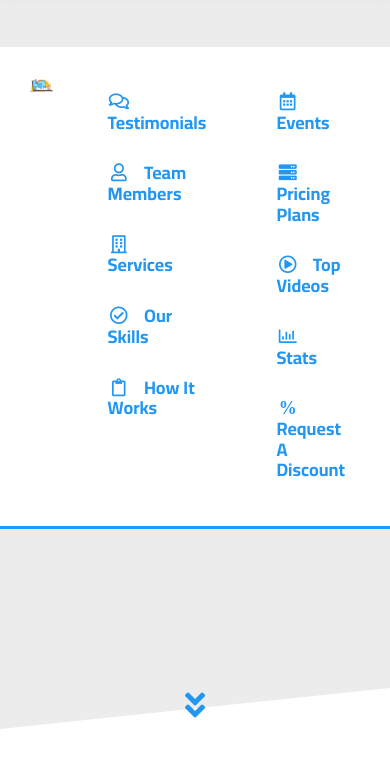
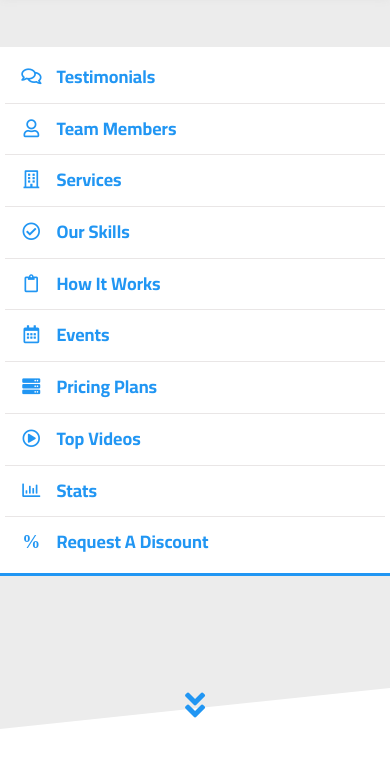
Before and after one commit to Yussif20/wonder, a plain HTML site: page index.html in a window 390 px wide. Shown: the part 93-860 px from the top of the page. Drawn offline with Linux system fonts and the light colour scheme.

Commit message:
adding the styles to megamenu

```diff
--- a/css/wonder.css
+++ b/css/wonder.css
@@ -122,6 +122,7 @@ ul {
 .header .main-nav > li > a:hover::before {
   left: 0;
 }
+/* .megamenu start */
 .header .mega-menu {
   position: absolute;
   background-color: #fff;
@@ -135,8 +136,53 @@ ul {
   gap: 40px;
   transition: top var(--main-transation), opacity var(--main-transation);
 }
+@media (max-width: 767px) {
+  .header .mega-menu {
+    flex-direction: column;
+    gap: 0;
+    padding: 5px;
+  }
+}
 .header .mega-menu .image img {
   max-width: 100%;
+}
+@media (max-width: 991px) {
+  .header .mega-menu .image img {
+    display: none;
+  }
+}
+
+.header .megamenu .links {
+  min-width: 250px;
+  flex: 1;
+}
+
+.header .mega-menu .links li {
+  position: relative;
+}
+.header .mega-menu .links li:not(:last-child) {
+  border-bottom: 1px solid #e9e6e6;
+}
+
+@media (max-width: 767px) {
+  .header .mega-menu .links:first-of-type li:last-child {
+    border-bottom: 1px solid #e9e6e6;
+  }
+}
+
+.header .mega-menu .links li::before {
+  content: "";
+  position: absolute;
+  left: 0;
+  top: 0;
+  width: 0;
+  height: 100%;
+  background-color: #fafafa;
+  z-index: -1;
+  transition: var(--main-transation);
+}
+.header .mega-menu .links li:hover::before {
+  width: 100%;
 }
 .header .mega-menu li a {
   display: block;
@@ -148,6 +194,7 @@ ul {
 .header .mega-menu li a i {
   margin-right: 10px;
 }
+/* .megamenu end */
 /* header end  */
 /* start animaton */
 @keyframes up-and-down {
```
